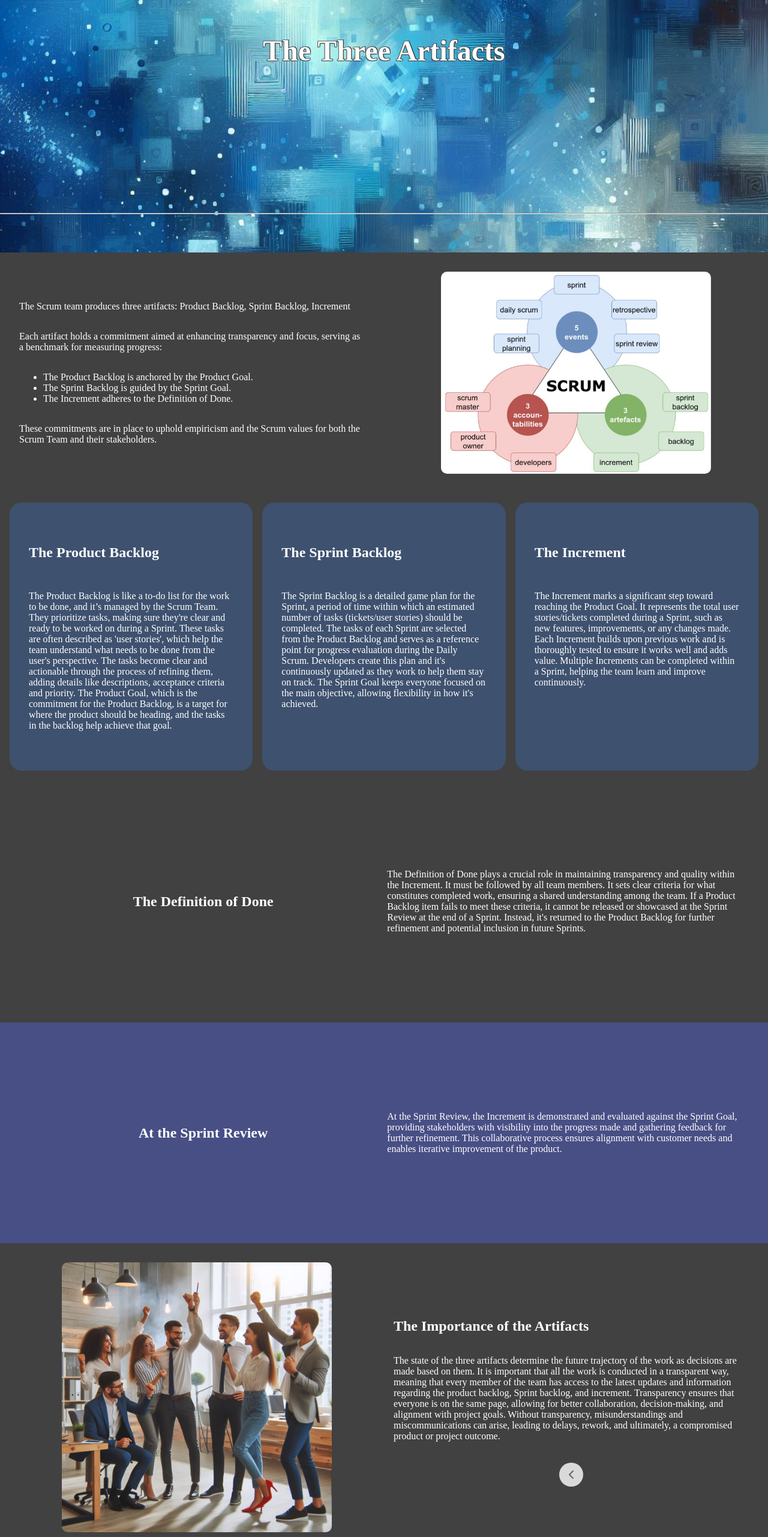
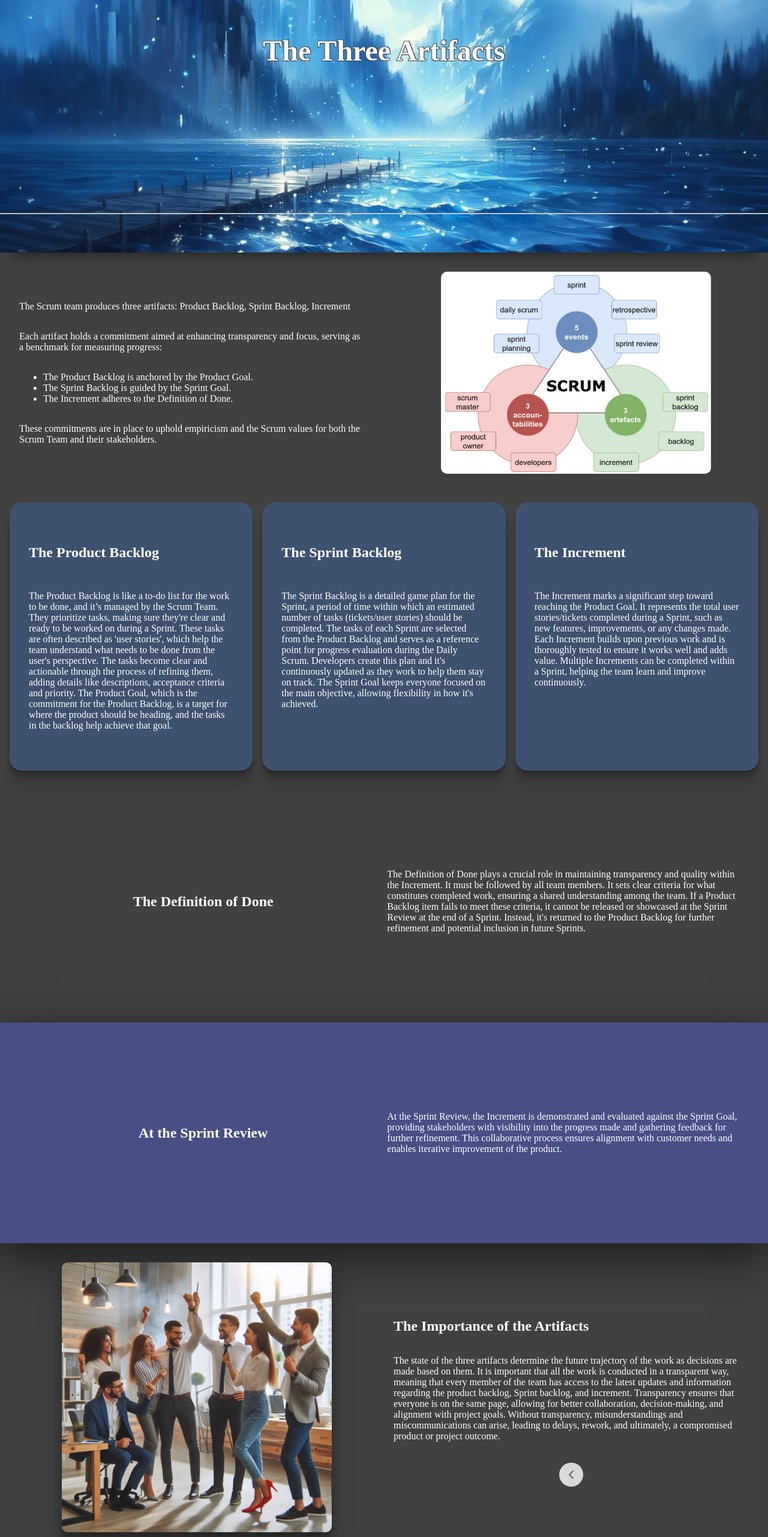
Before and after one commit to Memai2023/scrum-guide, a React (Vite) app: page /artifacts in a window 1280 px wide. Shown: the part 234-2797 px from the top of the page at 60% size. Built offline with nearby package versions, Linux system fonts and the light colour scheme.

Commit message:
removed and replaced background-hero-img and styled a bit of everything in artifactspage

```diff
--- a/src/Components/Artifacts/Hero/Artifacts.module.css
+++ b/src/Components/Artifacts/Hero/Artifacts.module.css
@@ -2,6 +2,7 @@
     background-repeat: no-repeat;
     background-size: cover;
     background-position: 50% 50%;
+    box-shadow: rgba(0, 0, 0, 0.45) 0px 25px 20px -20px;
     color: white;
     display: flex;
     flex-direction: column;
--- a/src/Components/Artifacts/Importance/Importance.module.css
+++ b/src/Components/Artifacts/Importance/Importance.module.css
@@ -14,8 +14,9 @@
 }
 
 .importanceContainer img {
+    border-radius: 10px;
+    box-shadow: rgba(0, 0, 0, 0.3) 0px 19px 38px, rgba(0, 0, 0, 0.22) 0px 15px 12px;
     width: 100%;
-    border-radius: 10px;
 }
 
 .navigationButton {
--- a/src/Components/Artifacts/SprintReview/SprintReview.module.css
+++ b/src/Components/Artifacts/SprintReview/SprintReview.module.css
@@ -4,6 +4,7 @@
 
 .twoColumnTextContainer {
     background-color: var(--artifact-sprint-review-bg-color);
+    box-shadow: rgba(0, 0, 0, 0.56) 0px 22px 70px 4px;
     display: flex;
     flex-direction: column;
     justify-content: space-evenly;
--- a/src/Components/Artifacts/ThreeColumn/ThreeColumn.module.css
+++ b/src/Components/Artifacts/ThreeColumn/ThreeColumn.module.css
@@ -13,6 +13,7 @@
 .firstcard, .secondcard, .thirdcard {
     background-color: var(--artifacts-bg-color);
     border-radius: 20px;
+    box-shadow: rgba(0, 0, 0, 0.09) 0px 2px 1px, rgba(0, 0, 0, 0.09) 0px 4px 2px, rgba(0, 0, 0, 0.09) 0px 8px 4px, rgba(0, 0, 0, 0.09) 0px 16px 8px, rgba(0, 0, 0, 0.09) 0px 32px 16px;
     flex: 1;
     padding: 50px 32px;
 }
```
Also changed, not shown: public/Images/bluefront.jpg.
